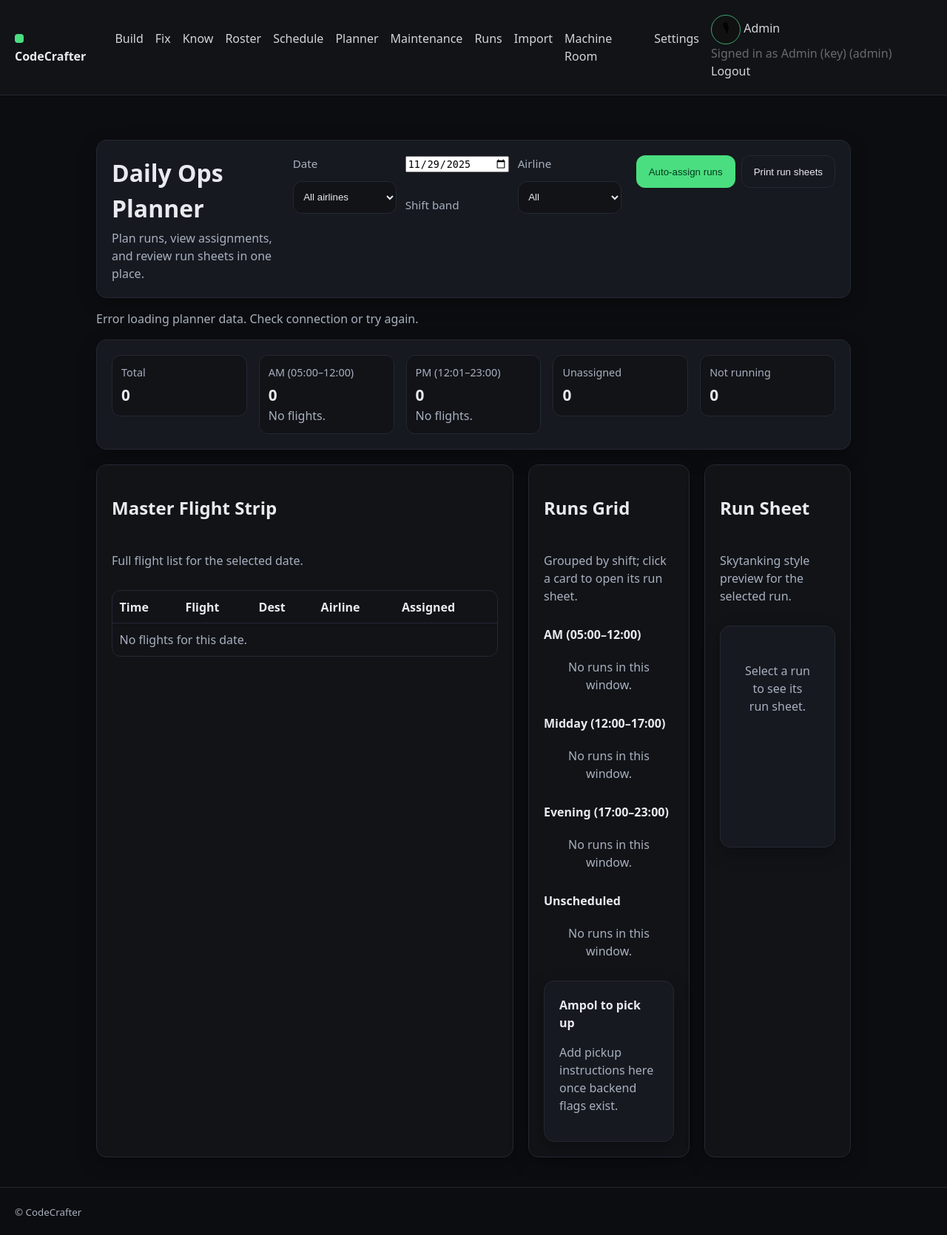
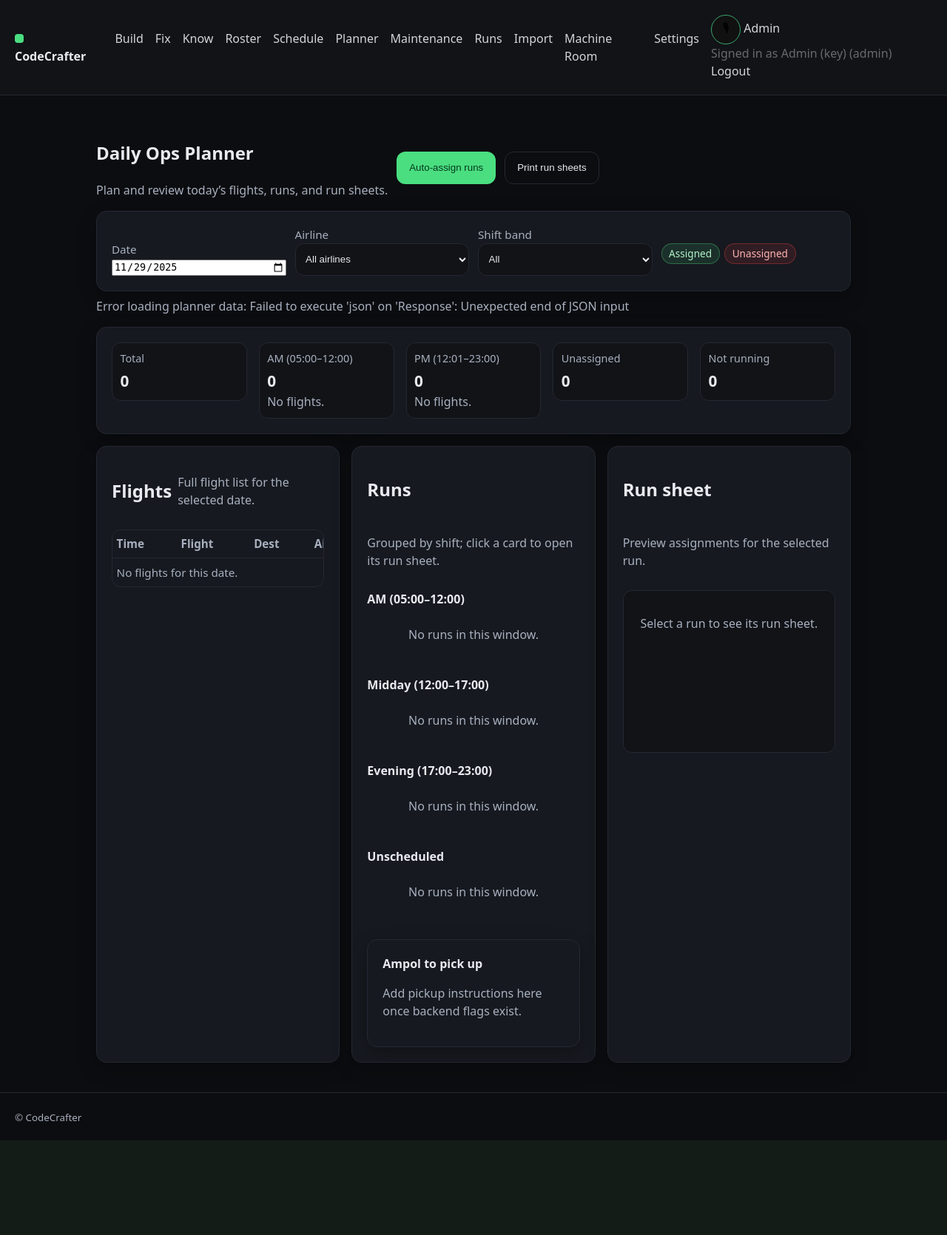
Before and after one commit to joesch21/Brain, a Flask app: page /legacy/planner in a window 1280 px wide. Shown: the whole page at 74% size. After the commit the page ends 1542 px from the top, so only its background shows below. Run offline with Flask 3, Linux system fonts and the light colour scheme; the visitor is signed in with stand-in values (Sample User, id 1); data that the repository does not hold is empty.

Commit message:
Style planner page and proxy planner APIs

```diff
--- a/app.py
+++ b/app.py
@@ -6,6 +6,7 @@
 from pathlib import Path
 from zipfile import ZipFile, ZIP_DEFLATED
 
+import requests
 from flask import (
     Flask,
     abort,
@@ -317,6 +318,30 @@
 
 def requires_supervisor(f):
     return require_role("supervisor")(f)
+
+
+def proxy_to_codecrafter(path: str, method: str = "GET", params=None, json_body=None):
+    """Forward a request from Brain to the Code_Crafter2 API."""
+
+    base = app.config.get("CODE_CRAFTER2_API_BASE", CODE_CRAFTER2_API_BASE).rstrip("/")
+    url = f"{base}{path}"
+
+    try:
+        if method.upper() == "GET":
+            resp = requests.get(url, params=params or {}, timeout=10)
+        else:
+            resp = requests.post(
+                url, params=params or {}, json=json_body or {}, timeout=15
+            )
+    except requests.RequestException as exc:
+        print(f"[Proxy] Error calling {url}: {exc}")
+        return (
+            jsonify({"ok": False, "error": "Upstream scheduling backend unavailable"}),
+            502,
+        )
+
+    content_type = resp.headers.get("Content-Type", "application/json")
+    return resp.content, resp.status_code, {"Content-Type": content_type}
 
 
 def detect_db_type(uri: str) -> str:
@@ -793,20 +818,15 @@
 
 
 def render_planner_template():
-    api_base = app.config.get("CODE_CRAFTER2_API_BASE", "")
-
-    return render_template(
-        "planner.html",
-        api_base_url=api_base,
-    )
+    return render_template("planner.html")
 
 
 @app.route("/planner")
 @require_role("refueler", "supervisor", "admin")
 def planner_page():
-    """Daily Ops Planner SPA entry point."""
-
-    return serve_frontend_spa()
+    """Daily Ops Planner entry point."""
+
+    return render_planner_template()
 
 
 @app.route("/legacy/planner")
@@ -1450,25 +1470,41 @@
 @app.route("/api/flights", methods=["GET"])
 @require_role("refueler", "supervisor", "admin")
 def api_flights():
-    """Return flights for a specific date as JSON for the SPA views."""
-
-    ensure_flight_schema()
+    """Proxy flights for a specific date via Code_Crafter2."""
 
     date_str = request.args.get("date")
-    if not date_str:
-        return jsonify({"ok": False, "error": "date query param is required"}), 400
-
-    date_val = _parse_date(date_str)
-    if not date_val:
-        return jsonify({"ok": False, "error": "Invalid date format"}), 400
-
-    flights = (
-        Flight.query.filter(Flight.date == date_val)
-        .order_by(Flight.time_local.asc(), Flight.eta_local.asc(), Flight.flight_number.asc())
-        .all()
-    )
-
-    return jsonify({"ok": True, "flights": [flight_to_dict(f) for f in flights]})
+    params = {}
+    if date_str:
+        params["date"] = date_str
+
+    return proxy_to_codecrafter("/api/flights", method="GET", params=params)
+
+
+@app.route("/api/runs", methods=["GET"])
+@require_role("refueler", "supervisor", "admin")
+def api_runs_proxy():
+    """Proxy runs for the given date via Code_Crafter2."""
+
+    date_str = request.args.get("date")
+    params = {}
+    if date_str:
+        params["date"] = date_str
+
+    return proxy_to_codecrafter("/api/runs", method="GET", params=params)
+
+
+@app.route("/api/assignments/generate", methods=["POST"])
+@require_role("refueler", "supervisor", "admin")
+def api_assignments_generate_proxy():
+    """Proxy run assignment generation to Code_Crafter2."""
+
+    payload = request.get_json(silent=True) or {}
+
+    return proxy_to_codecrafter(
+        "/api/assignments/generate",
+        method="POST",
+        json_body=payload,
+    )
 
 
 @app.route("/api/flights/import", methods=["POST"])
--- a/static/js/planner.js
+++ b/static/js/planner.js
@@ -5,12 +5,10 @@
   const root = document.getElementById("planner-root");
   if (!root) return;
 
-  const apiBase = (root.getAttribute("data-api-base") || "").replace(/\/$/, "");
-
-  const dateInput = document.getElementById("planner-date");
-  const airlineSelect = document.getElementById("planner-airline");
-  const shiftSelect = document.getElementById("planner-shift");
-  const statusDiv = document.getElementById("planner-status");
+  const dateInput = document.getElementById("plannerDate");
+  const airlineSelect = document.getElementById("plannerAirline");
+  const shiftSelect = document.getElementById("plannerShift");
+  const statusDiv = document.getElementById("plannerStatus");
   const summaryDiv = document.getElementById("planner-summary");
 
   const flightsBody = document.getElementById("planner-flights-body");
@@ -79,28 +77,38 @@
     const dateVal = dateInput.value;
     if (!dateVal) return [];
 
-    const url = `${apiBase}/api/flights?date=${encodeURIComponent(dateVal)}`;
+    const url = `/api/flights?date=${encodeURIComponent(dateVal)}`;
     const res = await fetch(url);
-    if (!res.ok) throw new Error(`HTTP ${res.status}`);
+    if (!res.ok) {
+        const text = await res.text();
+        throw new Error(`Flights ${res.status}: ${text}`);
+    }
 
     const data = await res.json();
-    if (!data.ok) throw new Error(data.error || "Unknown error from flights API");
+    if (data && data.ok === false) {
+      throw new Error(data.error || "Unknown error from flights API");
+    }
 
-    return data.flights || [];
+    return data.flights || data || [];
   }
 
   async function loadRuns() {
     const dateVal = dateInput.value;
     if (!dateVal) return [];
 
-    const url = `${apiBase}/api/runs?date=${encodeURIComponent(dateVal)}`;
+    const url = `/api/runs?date=${encodeURIComponent(dateVal)}`;
     const res = await fetch(url);
-    if (!res.ok) throw new Error(`HTTP ${res.status}`);
+    if (!res.ok) {
+      const text = await res.text();
+      throw new Error(`Runs ${res.status}: ${text}`);
+    }
 
     const data = await res.json();
-    if (!data.ok) throw new Error(data.error || "Unknown error from runs API");
+    if (data && data.ok === false) {
+      throw new Error(data.error || "Unknown error from runs API");
+    }
 
-    return data.runs || [];
+    return data.runs || data || [];
   }
 
   async function refreshData() {
@@ -123,7 +131,7 @@
       renderAll();
     } catch (err) {
       console.error("Failed to load planner data", err);
-      statusDiv.textContent = "Error loading planner data. Check connection or try again.";
+      statusDiv.textContent = `Error loading planner data: ${err.message || err}`;
       flights = [];
       runs = [];
       renderAll();
@@ -455,7 +463,7 @@
     autoAssignButton.disabled = true;
     autoAssignButton.textContent = "Assigning…";
     try {
-      const res = await fetch(`${apiBase}/api/assignments/generate`, {
+      const res = await fetch(`/api/assignments/generate`, {
         method: "POST",
         headers: { "Content-Type": "application/json" },
         body: JSON.stringify({ date: dateVal }),
--- a/templates/planner.html
+++ b/templates/planner.html
@@ -1,18 +1,189 @@
 {% extends "_layout.html" %}
-{% block title %}Daily Ops Planner{% endblock %}
+{% block title %}Daily Ops Planner — Office Manager{% endblock %}
 {% block content %}
-<div class="cc-container" id="planner-root" data-api-base="{{ api_base_url | safe }}">
-  <div class="planner-header cc-card">
-    <div class="planner-header__title">
-      <h1>Daily Ops Planner</h1>
-      <p class="planner-subtitle">Plan runs, view assignments, and review run sheets in one place.</p>
+<style>
+  .planner-grid {
+    display: grid;
+    grid-template-columns: repeat(auto-fit, minmax(280px, 1fr));
+    gap: 1rem;
+    margin-top: 1rem;
+  }
+
+  .planner-table {
+    width: 100%;
+    border-collapse: collapse;
+  }
+
+  .planner-table th,
+  .planner-table td {
+    padding: 0.45rem 0.35rem;
+    border-bottom: 1px solid var(--line);
+    text-align: left;
+    font-size: 0.95rem;
+  }
+
+  .planner-table th {
+    color: var(--muted);
+    font-weight: 600;
+  }
+
+  .planner-table tbody tr:hover {
+    background: rgba(255, 255, 255, 0.04);
+  }
+
+  .planner-filters {
+    display: grid;
+    grid-template-columns: repeat(auto-fit, minmax(200px, 1fr));
+    gap: 0.75rem;
+    align-items: end;
+  }
+
+  .planner-inline {
+    display: flex;
+    gap: 0.75rem;
+    flex-wrap: wrap;
+    align-items: center;
+  }
+
+  .planner-pills {
+    display: inline-flex;
+    align-items: center;
+    gap: 0.4rem;
+  }
+
+  .planner-muted {
+    color: var(--muted);
+  }
+
+  .planner-legend {
+    font-size: 0.95rem;
+  }
+
+  .planner-summary {
+    display: grid;
+    grid-template-columns: repeat(auto-fit, minmax(160px, 1fr));
+    gap: 0.75rem;
+  }
+
+  .planner-summary__stat {
+    background: var(--surface);
+    padding: 0.65rem;
+    border-radius: 12px;
+    border: 1px solid var(--line);
+  }
+
+  .planner-summary__stat .label {
+    font-size: 0.9rem;
+    color: var(--muted);
+  }
+
+  .planner-summary__stat .value {
+    font-size: 1.3rem;
+    font-weight: 700;
+  }
+
+  .planner-runs-grid {
+    display: grid;
+    grid-template-columns: repeat(auto-fit, minmax(240px, 1fr));
+    gap: 0.75rem;
+  }
+
+  .planner-run-card {
+    background: var(--surface);
+    border: 1px solid var(--line);
+    border-radius: 12px;
+    padding: 0.75rem;
+    cursor: pointer;
+    transition: border-color 120ms ease, box-shadow 120ms ease;
+  }
+
+  .planner-run-card:hover,
+  .planner-run-card:focus-visible {
+    border-color: var(--accent);
+    box-shadow: var(--shadow);
+  }
+
+  .planner-run-card.is-selected {
+    border-color: var(--accent);
+    box-shadow: var(--shadow);
+  }
+
+  .planner-run-meta {
+    display: flex;
+    justify-content: space-between;
+    gap: 0.5rem;
+    color: var(--muted);
+    font-size: 0.92rem;
+  }
+
+  .planner-pill {
+    display: inline-flex;
+    align-items: center;
+    padding: 0.2rem 0.6rem;
+    border-radius: 999px;
+    border: 1px solid var(--line);
+    font-size: 0.85rem;
+    color: var(--muted);
+  }
+
+  .planner-pill.is-assigned {
+    background: rgba(74, 222, 128, 0.12);
+    color: #b0f0c8;
+    border-color: rgba(74, 222, 128, 0.35);
+  }
+
+  .planner-pill.is-unassigned {
+    background: rgba(239, 68, 68, 0.12);
+    color: #ffb4b4;
+    border-color: rgba(239, 68, 68, 0.35);
+  }
+
+  .planner-empty {
+    text-align: center;
+    padding: 1rem;
+    color: var(--muted);
+  }
+
+  .planner-run-sheet {
+    background: var(--surface);
+    border: 1px solid var(--line);
+    border-radius: 12px;
+    min-height: 220px;
+  }
+
+  .planner-status {
+    margin-top: 0.5rem;
+    min-height: 1.25rem;
+  }
+
+  .planner-section-title {
+    display: flex;
+    justify-content: space-between;
+    align-items: center;
+    gap: 0.5rem;
+  }
+</style>
+
+<section class="cc-container cc-page cc-page--wide" id="planner-root">
+  <header class="cc-page-header planner-inline">
+    <div>
+      <h1 class="cc-h1">Daily Ops Planner</h1>
+      <p class="cc-body planner-muted">Plan and review today’s flights, runs, and run sheets.</p>
     </div>
-    <div class="planner-filters">
-      <label for="planner-date">Date</label>
-      <input type="date" id="planner-date" />
+    <div class="planner-inline">
+      <button id="planner-auto-assign" class="cc-btn cc-btn--primary">Auto-assign runs</button>
+      <button id="planner-print" class="cc-btn">Print run sheets</button>
+    </div>
+  </header>
 
-      <label for="planner-airline">Airline</label>
-      <select id="planner-airline">
+  <div class="cc-card planner-filters" aria-label="Planner filters">
+    <div>
+      <label for="plannerDate">Date</label>
+      <input type="date" id="plannerDate" />
+    </div>
+    <div>
+      <label for="plannerAirline">Airline</label>
+      <select id="plannerAirline">
         <option value="">All airlines</option>
         <option value="JQ">JQ</option>
         <option value="QF">QF</option>
@@ -20,28 +191,35 @@
         <option value="NZ">NZ</option>
         <option value="SQ">SQ</option>
       </select>
-
-      <label for="planner-shift">Shift band</label>
-      <select id="planner-shift">
+    </div>
+    <div>
+      <label for="plannerShift">Shift band</label>
+      <select id="plannerShift">
         <option value="">All</option>
         <option value="am">AM (05:00–12:00)</option>
         <option value="pm">PM (12:01–23:00)</option>
       </select>
     </div>
-    <div class="planner-actions">
-      <button id="planner-auto-assign" class="cc-btn cc-btn--primary">Auto-assign runs</button>
-      <button id="planner-print" class="cc-btn">Print run sheets</button>
+    <div>
+      <p class="planner-legend planner-muted">
+        <span class="planner-pills">
+          <span class="planner-pill is-assigned">Assigned</span>
+          <span class="planner-pill is-unassigned">Unassigned</span>
+        </span>
+      </p>
     </div>
   </div>
 
-  <div id="planner-status" class="planner-status">Loading…</div>
+  <p id="plannerStatus" class="planner-status cc-text--danger"></p>
   <div id="planner-summary" class="planner-summary cc-card"></div>
 
   <div class="planner-grid">
-    <section class="planner-column">
+    <section class="cc-card">
       <div class="planner-column__header">
-        <h2>Master Flight Strip</h2>
-        <p class="planner-muted">Full flight list for the selected date.</p>
+        <div class="planner-section-title">
+          <h2 class="cc-h2">Flights</h2>
+          <p class="planner-muted">Full flight list for the selected date.</p>
+        </div>
       </div>
       <div class="planner-table-wrapper">
         <table class="planner-table">
@@ -59,23 +237,23 @@
       </div>
     </section>
 
-    <section class="planner-column">
+    <section class="cc-card">
       <div class="planner-column__header">
-        <h2>Runs Grid</h2>
+        <h2 class="cc-h2">Runs</h2>
         <p class="planner-muted">Grouped by shift; click a card to open its run sheet.</p>
       </div>
       <div id="planner-runs-grid" class="planner-runs-grid"></div>
     </section>
 
-    <section class="planner-column">
+    <section class="cc-card">
       <div class="planner-column__header">
-        <h2>Run Sheet</h2>
-        <p class="planner-muted">Skytanking style preview for the selected run.</p>
+        <h2 class="cc-h2">Run sheet</h2>
+        <p class="planner-muted">Preview assignments for the selected run.</p>
       </div>
-      <div id="planner-run-sheet" class="planner-run-sheet cc-card"></div>
+      <div id="planner-run-sheet" class="planner-run-sheet"></div>
     </section>
   </div>
-</div>
+</section>
 
 <script src="{{ url_for('static', filename='js/planner.js') }}"></script>
 {% endblock %}
```
